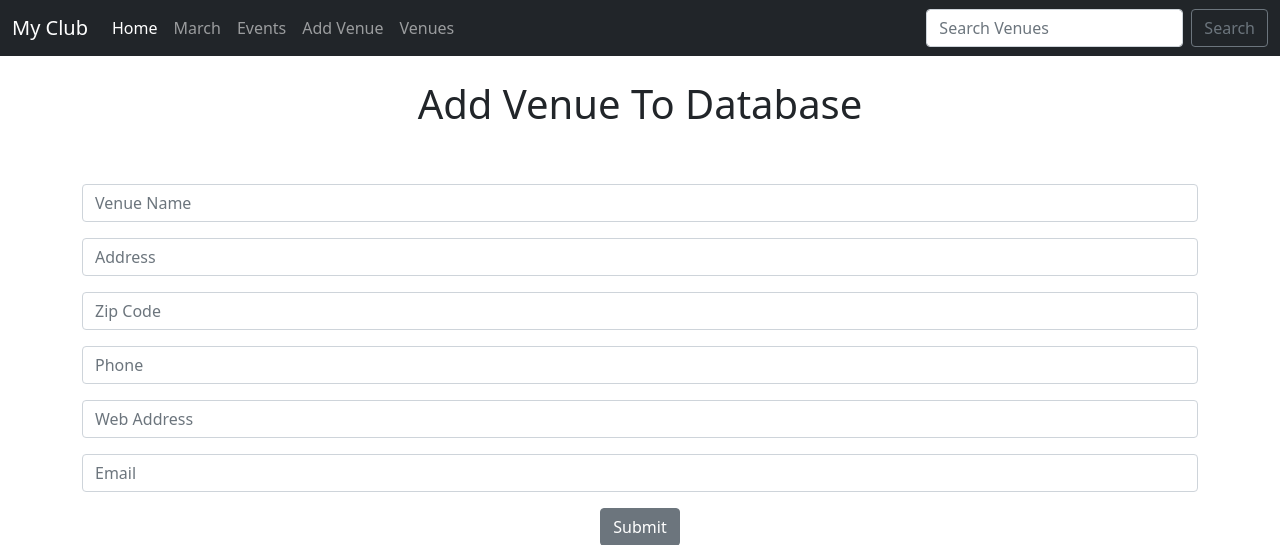
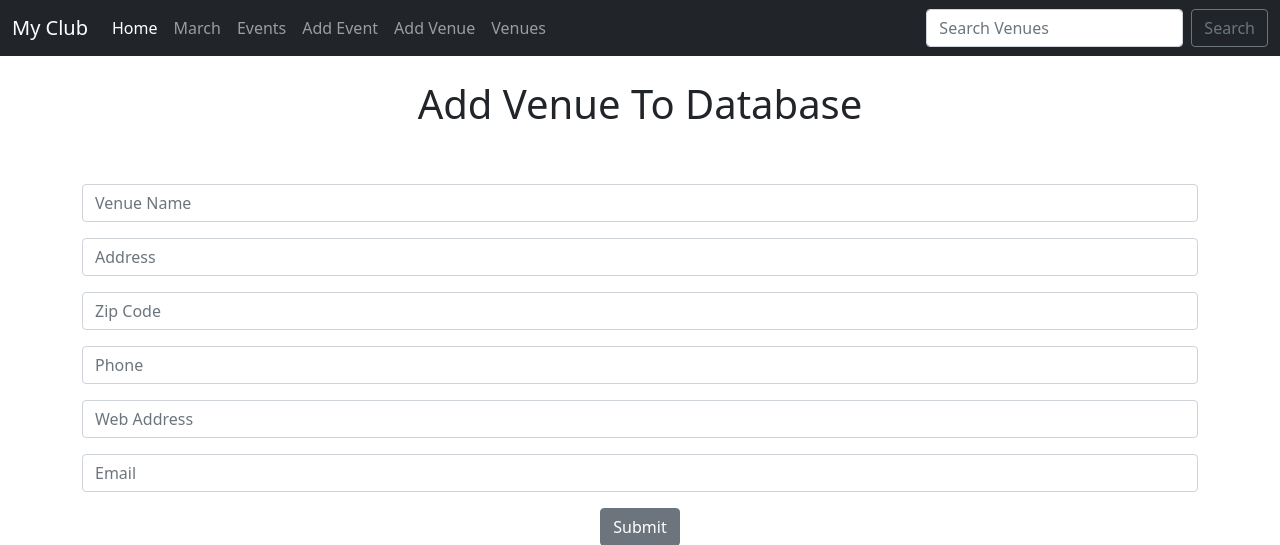
Before and after one commit to Syarif-Ys/django-codemy, a Django app: page /add_venue in a window 1280 px wide. Shown: the top 545 px of the page. Run offline with Django 3.2, Linux system fonts and the light colour scheme.

Commit message:
25 Oktober 2022 1 2 3 4 5 6 How To Modify The Django Admin Area 7 How To Add Database Forms To A Web Page 8 How To Query The Database For Venues 9 Create A Search Bar 10 Update and Edit Venues 11 Create An Add Event Page

```diff
--- a/codemy/events/forms.py
+++ b/codemy/events/forms.py
@@ -1,6 +1,6 @@
 from django import forms
 from django.forms import ModelForm
-from .models import Venue
+from .models import Venue, Event
 
 # Create a venue form
 class VenueForm(ModelForm):
@@ -23,3 +23,24 @@ class VenueForm(ModelForm):
             'web': forms.TextInput(attrs={'class':'form-control', 'placeholder':'Web Address'}),
             'email_address': forms.EmailInput(attrs={'class':'form-control', 'placeholder':'Email'}),
         }
+
+class EventForm(ModelForm):
+    class Meta:
+        model = Event
+        fields = ('name', 'event_date', 'venue', 'manager', 'description', 'attendees')
+        labels = {
+            'name': '',
+            'event_date': '',
+            'venue': '',
+            'manager': '',
+            'description': '',
+            'attendees': '',
+        }
+        widgets = {
+            'name': forms.TextInput(attrs={'class':'form-control', 'placeholder':'Event Name'}),
+            'event_date': forms.TextInput(attrs={'class':'form-control', 'placeholder':'Event Date'}),
+            'venue': forms.TextInput(attrs={'class':'form-control', 'placeholder':'Venue'}),
+            'manager': forms.TextInput(attrs={'class':'form-control', 'placeholder':'Manager'}),
+            'description': forms.TextInput(attrs={'class':'form-control', 'placeholder':'Description'}),
+            'attendees': forms.EmailInput(attrs={'class':'form-control', 'placeholder':'attendees'}),
+        }
--- a/codemy/events/templates/events/navbar.html
+++ b/codemy/events/templates/events/navbar.html
@@ -16,6 +16,9 @@
           <a class="nav-link" href="{%  url 'list-events' %}">Events</a>
         </li>
         <li class="nav-item">
+          <a class="nav-link" href="{%  url 'add-event' %}">Add Event</a>
+        </li>
+        <li class="nav-item">
           <a class="nav-link" href="{%  url 'add-venue' %}">Add Venue</a>
         </li>
         <li class="nav-item">
--- a/codemy/events/urls.py
+++ b/codemy/events/urls.py
@@ -26,4 +26,5 @@ urlpatterns = [
     path('show_venue/<venue_id>', views.show_venue, name="show-venue"),
     path('search_venues', views.search_venues, name="search-venues"),
     path('update_venue/<venue_id>', views.update_venue, name='update-venue'),
+    path('add_event', views.add_event, name='add-event'),
 ]
--- a/codemy/events/views.py
+++ b/codemy/events/views.py
@@ -3,9 +3,23 @@
 from calendar import HTMLCalendar
 from datetime import datetime
 from .models import Event, Venue
-from .forms import VenueForm
+from .forms import VenueForm, EventForm
 from django.http import HttpResponseRedirect
 # Create your views here.
+
+def add_event(request):
+    submitted = False
+    if request.method == "POST":
+        form = EventForm(request.POST)
+        if form.is_valid():
+            form.save()
+            return HttpResponseRedirect('/add_event?submitted=True')
+    else:
+        form = EventForm
+        if 'submitted' in request.GET:
+            submitted = True
+
+    return render(request, 'events/add_event.html', {'form':form, 'submitted':submitted})
 
 def update_venue(request, venue_id):
     venue = Venue.objects.get(pk=venue_id)
```
Also changed, not shown: codemy/events/templates/events/add_event.html (added, +8 -0 lines), README.md.
